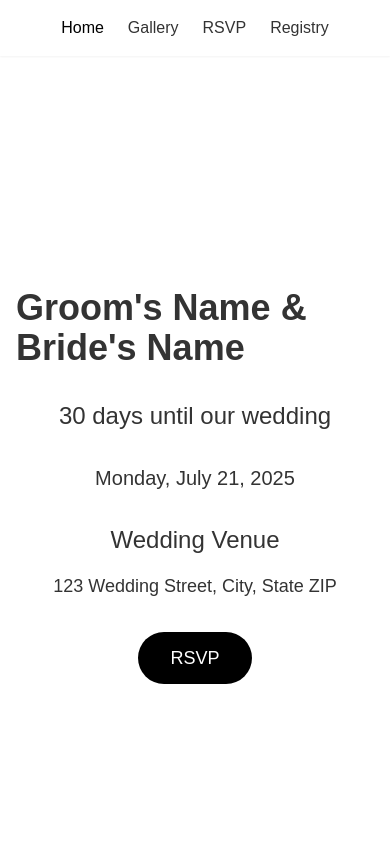
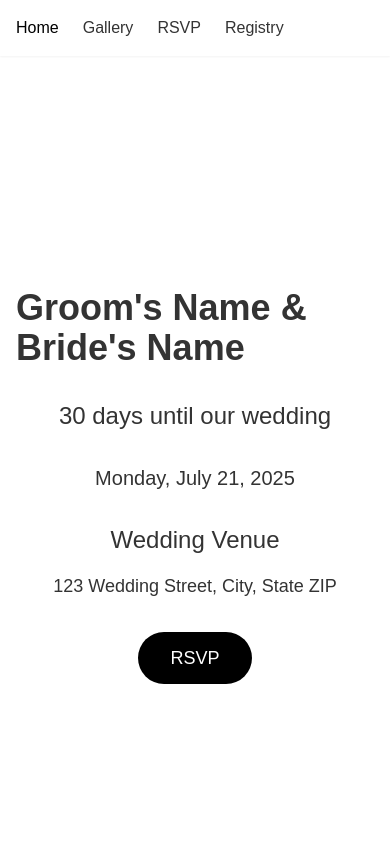
Before and after one commit to otoolecf/wedding-website, a SvelteKit app: page / in a window 390 px wide. Shown: the top 844 px of the page. Built offline with nearby package versions, Linux system fonts and the light colour scheme; no server answers; a web font is replaced by a local one.

Commit message:
Make mobile nav scrollable

```diff
--- a/src/routes/+layout.svelte
+++ b/src/routes/+layout.svelte
@@ -149,8 +149,8 @@
 
 <header class="fixed w-full top-0 bg-white/90 backdrop-blur-sm shadow-sm z-50">
   {#if !isRestricted}
-    <nav class="max-w-4xl mx-auto px-4 py-4">
-      <ul class="flex gap-6 justify-center">
+    <nav class="max-w-4xl mx-auto px-4 py-4 overflow-x-auto">
+      <ul class="flex gap-6 justify-start sm:justify-center whitespace-nowrap">
         {#each allPages as pageItem}
           <li>
             <a
```
